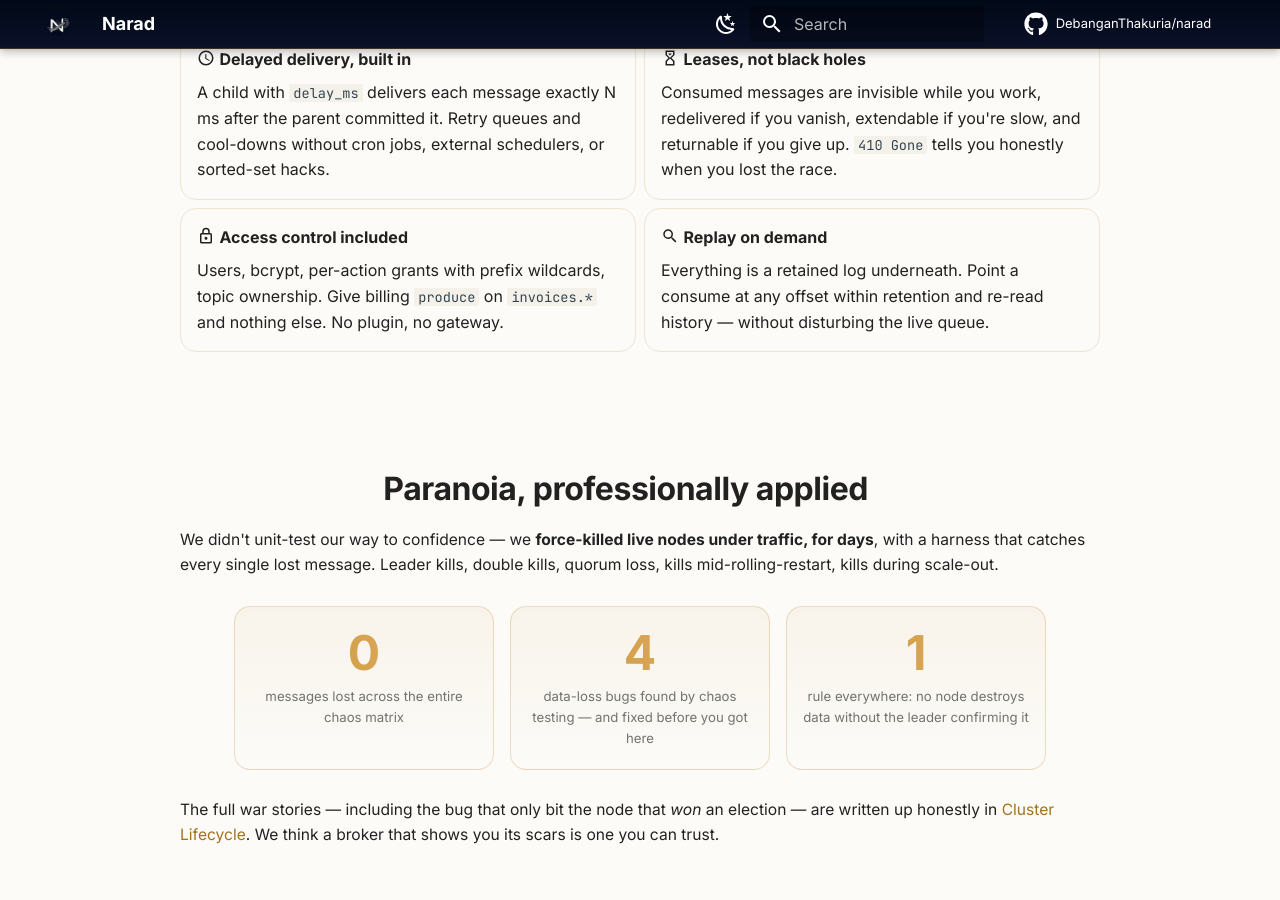
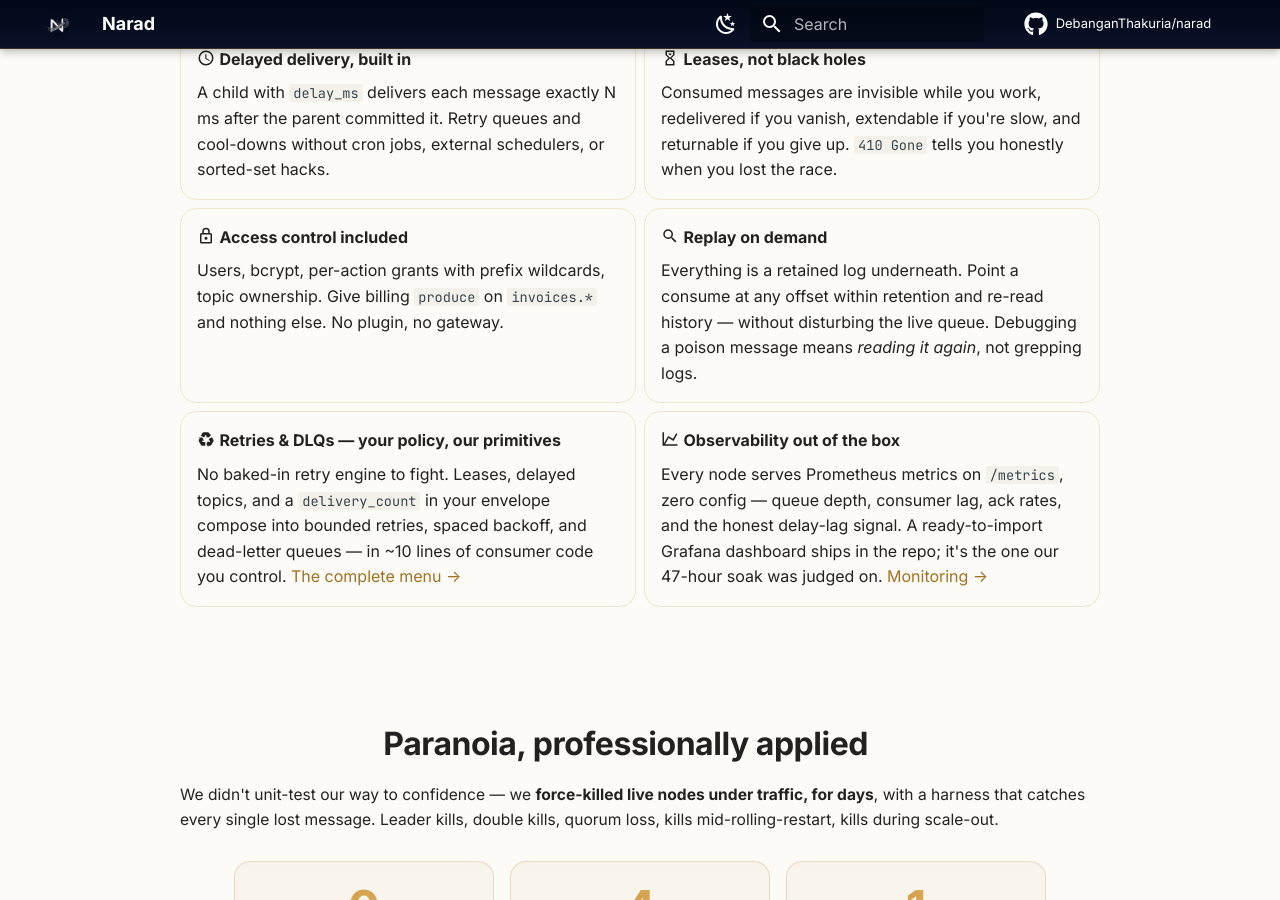
Before and after one commit to DebanganThakuria/narad, an MkDocs documentation site: the page built from docs/index.md, in a window 1280 px wide and 900 px high, scrolled down 5007 px. Built offline with MkDocs 1.6.1 and Material for MkDocs 9.7.7, drawn with Linux system fonts in a browser that asks for light colours; comment, search, counter and statistics services are not loaded.

Commit message:
Landing: retries/DLQ and observability cards (#111)
Three evaluators this week asked for a 'built-in DLQ' and one for a
'ready dashboard' — everything they wanted already exists, but the
landing page never surfaced it, so evaluators hit the comment box
before the answer. Two new feature cards route them to the Handling
Retries menu and the Monitoring page (shipped Grafana dashboard), and
the replay card now names the poison-message-debugging use directly.

Co-authored-by: Claude Fable 5 <noreply@anthropic.com>

```diff
--- a/docs/index.md
+++ b/docs/index.md
@@ -176,7 +176,15 @@ Boring to operate. Readable to the bottom. That's not a limitation — that's th
 
 - :material-magnify: **Replay on demand**
 
-    Everything is a retained log underneath. Point a consume at any offset within retention and re-read history — without disturbing the live queue.
+    Everything is a retained log underneath. Point a consume at any offset within retention and re-read history — without disturbing the live queue. Debugging a poison message means *reading it again*, not grepping logs.
+
+- :material-recycle: **Retries & DLQs — your policy, our primitives**
+
+    No baked-in retry engine to fight. Leases, delayed topics, and a `delivery_count` in your envelope compose into bounded retries, spaced backoff, and dead-letter queues — in ~10 lines of consumer code you control. [The complete menu →](client/handling-retries.md)
+
+- :material-chart-line: **Observability out of the box**
+
+    Every node serves Prometheus metrics on `/metrics`, zero config — queue depth, consumer lag, ack rates, and the honest delay-lag signal. A ready-to-import Grafana dashboard ships in the repo; it's the one our 47-hour soak was judged on. [Monitoring →](operate/monitoring.md)
 
 </div>
 
```
